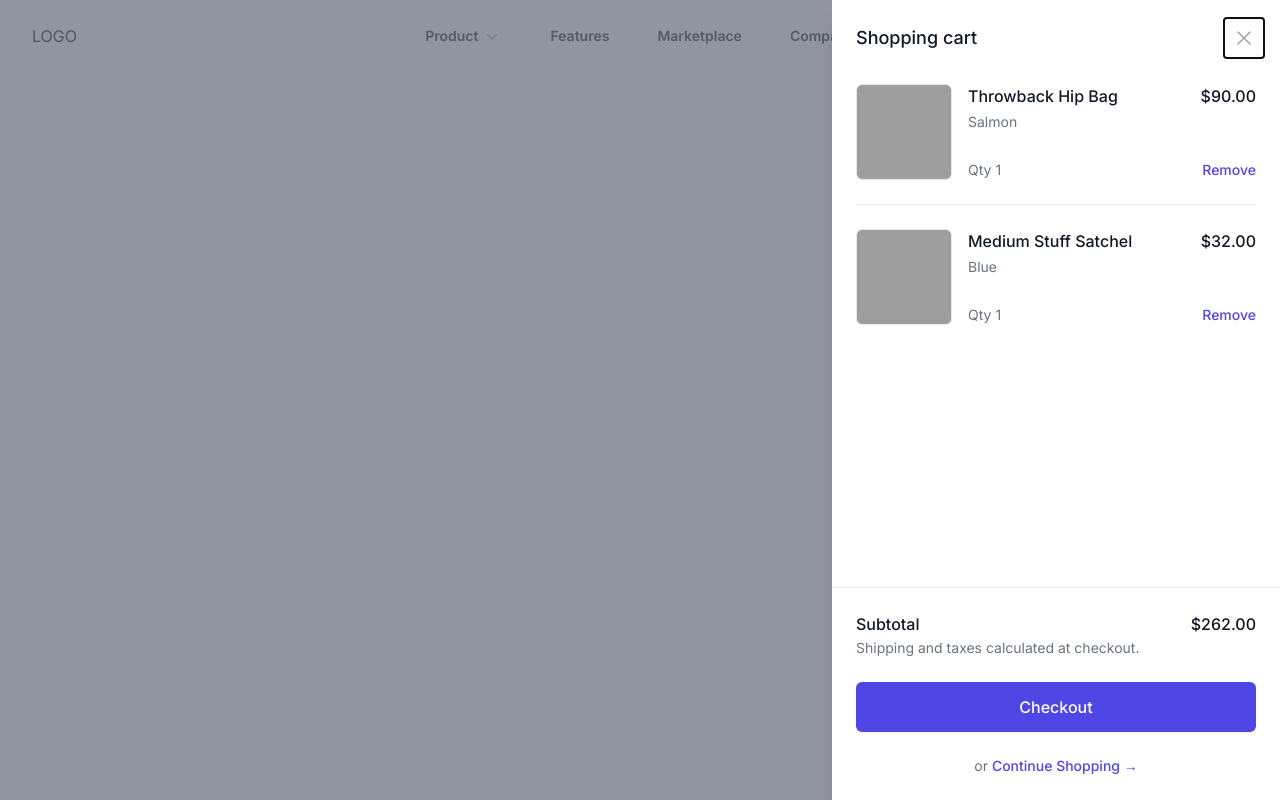
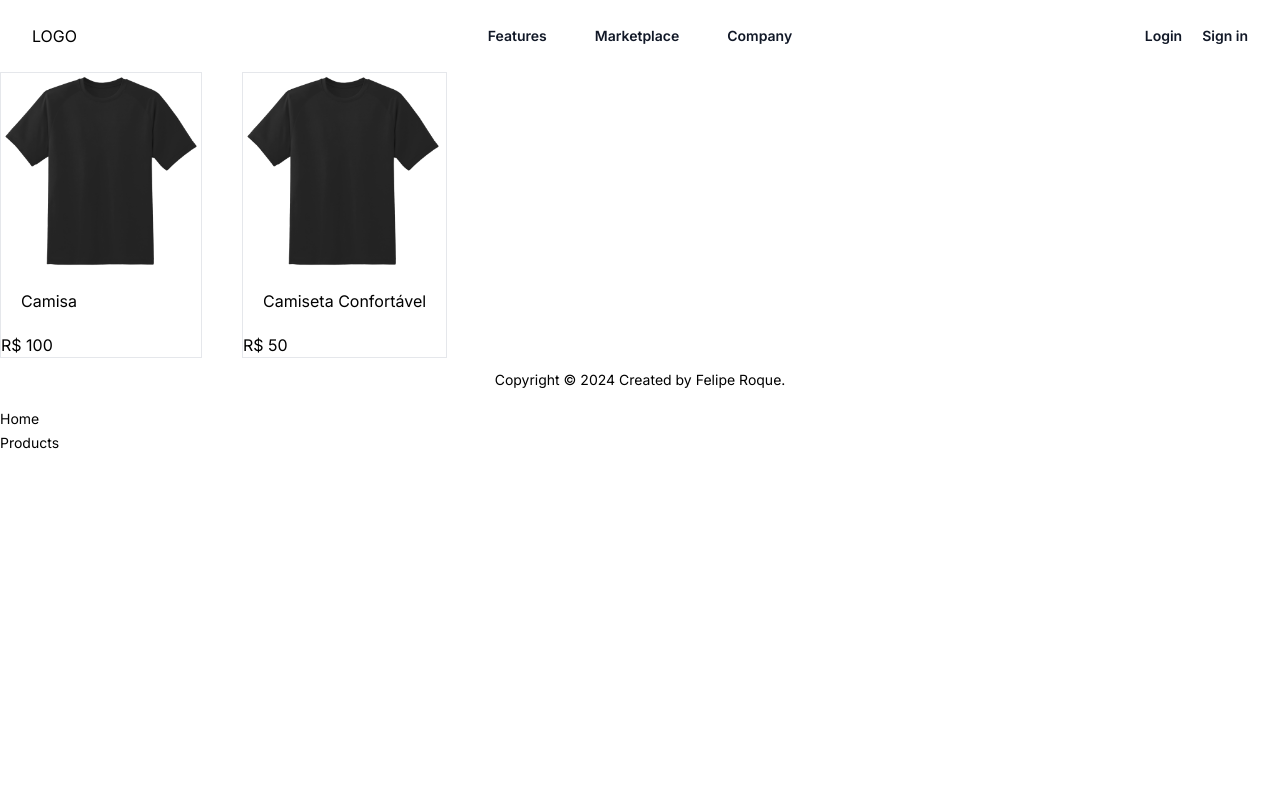
Before and after one commit to feliperaro/ecommerce-frontend, a Next.js app: page / in a window 1280 px wide. Built offline with nearby package versions, Linux system fonts and the light colour scheme; grey boxes are pictures that could not be loaded.

Commit message:
components added: ProductItem + Footer and Header modified

```diff
--- /dev/null
+++ b/src/app/components/Footer/index.tsx
@@ -0,0 +1,38 @@
+export default function Footer() {
+  const currentYear = new Date().getFullYear();
+  return (
+    <>
+      <footer className="footer pt-3  ">
+        <div className="row align-items-center justify-content-lg-between">
+          <div className="col-lg-6 mb-lg-0 mb-4">
+            <div className="copyright text-center text-sm text-muted text-lg-start">
+              {`Copyright © ${currentYear} Created by`}
+              <a
+                href="https://felipe-roque.netlify.app"
+                className="text-dark ms-1"
+                target="_blank"
+              >
+                Felipe Roque
+              </a>
+              .
+            </div>
+          </div>
+          <div className="col-lg-6">
+            <ul className="nav nav-footer justify-content-center justify-content-lg-end">
+              <li className="nav-item">
+                <a href="/home" className="nav-link text-sm text-muted">
+                  Home
+                </a>
+              </li>
+              <li className="nav-item">
+                <a href="/products" className="nav-link text-sm text-muted">
+                  Products
+                </a>
+              </li>
+            </ul>
+          </div>
+        </div>
+      </footer>
+    </>
+  );
+}
--- a/src/app/components/Header/index.tsx
+++ b/src/app/components/Header/index.tsx
@@ -1,59 +1,8 @@
 "use client";
 
-import { Fragment, useState } from "react";
-import { Dialog, Disclosure, Popover, Transition } from "@headlessui/react";
-import {
-  ArrowPathIcon,
-  Bars3Icon,
-  ChartPieIcon,
-  CursorArrowRaysIcon,
-  FingerPrintIcon,
-  SquaresPlusIcon,
-  XMarkIcon,
-} from "@heroicons/react/24/outline";
-import {
-  ChevronDownIcon,
-  PhoneIcon,
-  PlayCircleIcon,
-} from "@heroicons/react/20/solid";
-import Image from "next/image";
-
-const products = [
-  {
-    name: "Analytics",
-    description: "Get a better understanding of your traffic",
-    href: "#",
-    icon: ChartPieIcon,
-  },
-  {
-    name: "Engagement",
-    description: "Speak directly to your customers",
-    href: "#",
-    icon: CursorArrowRaysIcon,
-  },
-  {
-    name: "Security",
-    description: "Your customers’ data will be safe and secure",
-    href: "#",
-    icon: FingerPrintIcon,
-  },
-  {
-    name: "Integrations",
-    description: "Connect with third-party tools",
-    href: "#",
-    icon: SquaresPlusIcon,
-  },
-  {
-    name: "Automations",
-    description: "Build strategic funnels that will convert",
-    href: "#",
-    icon: ArrowPathIcon,
-  },
-];
-const callsToAction = [
-  { name: "Watch demo", href: "#", icon: PlayCircleIcon },
-  { name: "Contact sales", href: "#", icon: PhoneIcon },
-];
+import { useState } from "react";
+import { Dialog, Popover } from "@headlessui/react";
+import { Bars3Icon, XMarkIcon } from "@heroicons/react/24/outline";
 
 export default function Header() {
   const [mobileMenuOpen, setMobileMenuOpen] = useState(false);
@@ -64,12 +13,6 @@ export default function Header() {
         className="mx-auto flex max-w-7xl items-center justify-between p-6 lg:px-8"
         aria-label="Global"
       >
-        <div className="flex lg:flex-1">
-          <a href="#" className="-m-1.5 p-1.5">
-            <span className="sr-only">Your Company</span>
-            <span>LOGO</span>
-          </a>
-        </div>
         <div className="flex lg:hidden">
           <button
             type="button"
@@ -80,70 +23,13 @@ export default function Header() {
             <Bars3Icon className="h-6 w-6" aria-hidden="true" />
           </button>
         </div>
+        <div className="flex lg:flex-1">
+          <a href="#" className="-m-1.5 p-1.5">
+            <span className="sr-only">Your Company</span>
+            <span>LOGO</span>
+          </a>
+        </div>
         <Popover.Group className="hidden lg:flex lg:gap-x-12">
-          <Popover className="relative">
-            <Popover.Button className="flex items-center gap-x-1 text-sm font-semibold leading-6 text-gray-900">
-              Product
-              <ChevronDownIcon
-                className="h-5 w-5 flex-none text-gray-400"
-                aria-hidden="true"
-              />
-            </Popover.Button>
-
-            <Transition
-              as={Fragment}
-              enter="transition ease-out duration-200"
-              enterFrom="opacity-0 translate-y-1"
-              enterTo="opacity-100 translate-y-0"
-              leave="transition ease-in duration-150"
-              leaveFrom="opacity-100 translate-y-0"
-              leaveTo="opacity-0 translate-y-1"
-            >
-              <Popover.Panel className="absolute -left-8 top-full z-10 mt-3 w-screen max-w-md overflow-hidden rounded-3xl bg-white shadow-lg ring-1 ring-gray-900/5">
-                <div className="p-4">
-                  {products.map((item) => (
-                    <div
-                      key={item.name}
-                      className="group relative flex items-center gap-x-6 rounded-lg p-4 text-sm leading-6 hover:bg-gray-50"
-                    >
-                      <div className="flex h-11 w-11 flex-none items-center justify-center rounded-lg bg-gray-50 group-hover:bg-white">
-                        <item.icon
-                          className="h-6 w-6 text-gray-600 group-hover:text-indigo-600"
-                          aria-hidden="true"
-                        />
-                      </div>
-                      <div className="flex-auto">
-                        <a
-                          href={item.href}
-                          className="block font-semibold text-gray-900"
-                        >
-                          {item.name}
-                          <span className="absolute inset-0" />
-                        </a>
-                        <p className="mt-1 text-gray-600">{item.description}</p>
-                      </div>
-                    </div>
-                  ))}
-                </div>
-                <div className="grid grid-cols-2 divide-x divide-gray-900/5 bg-gray-50">
-                  {callsToAction.map((item) => (
-                    <a
-                      key={item.name}
-                      href={item.href}
-                      className="flex items-center justify-center gap-x-2.5 p-3 text-sm font-semibold leading-6 text-gray-900 hover:bg-gray-100"
-                    >
-                      <item.icon
-                        className="h-5 w-5 flex-none text-gray-400"
-                        aria-hidden="true"
-                      />
-                      {item.name}
-                    </a>
-                  ))}
-                </div>
-              </Popover.Panel>
-            </Transition>
-          </Popover>
-
           <a href="#" className="text-sm font-semibold leading-6 text-gray-900">
             Features
           </a>
@@ -154,9 +40,18 @@ export default function Header() {
             Company
           </a>
         </Popover.Group>
-        <div className="hidden lg:flex lg:flex-1 lg:justify-end">
-          <a href="#" className="text-sm font-semibold leading-6 text-gray-900">
-            Log in <span aria-hidden="true">&rarr;</span>
+        <div className="hidden lg:flex lg:flex-1 lg:justify-end gap-5">
+          <a
+            href="/login"
+            className="text-sm font-semibold leading-6 text-gray-900"
+          >
+            Login
+          </a>
+          <a
+            href="/sign-in"
+            className="text-sm font-semibold leading-6 text-gray-900"
+          >
+            Sign in
           </a>
         </div>
       </nav>
@@ -184,32 +79,6 @@ export default function Header() {
           <div className="mt-6 flow-root">
             <div className="-my-6 divide-y divide-gray-500/10">
               <div className="space-y-2 py-6">
-                <Disclosure as="div" className="-mx-3">
-                  {({ open }) => (
-                    <>
-                      <Disclosure.Button className="flex w-full items-center justify-between rounded-lg py-2 pl-3 pr-3.5 text-base font-semibold leading-7 text-gray-900 hover:bg-gray-50">
-                        Product
-                        <ChevronDownIcon
-                          //   className={classNames(open ? 'rotate-180' : '', 'h-5 w-5 flex-none')}
-                          className={open ? "rotate-180" : ""}
-                          aria-hidden="true"
-                        />
-                      </Disclosure.Button>
-                      <Disclosure.Panel className="mt-2 space-y-2">
-                        {[...products, ...callsToAction].map((item) => (
-                          <Disclosure.Button
-                            key={item.name}
-                            as="a"
-                            href={item.href}
-                            className="block rounded-lg py-2 pl-6 pr-3 text-sm font-semibold leading-7 text-gray-900 hover:bg-gray-50"
-                          >
-                            {item.name}
-                          </Disclosure.Button>
-                        ))}
-                      </Disclosure.Panel>
-                    </>
-                  )}
-                </Disclosure>
                 <a
                   href="#"
                   className="-mx-3 block rounded-lg px-3 py-2 text-base font-semibold leading-7 text-gray-900 hover:bg-gray-50"
@@ -231,10 +100,16 @@ export default function Header() {
               </div>
               <div className="py-6">
                 <a
-                  href="#"
+                  href="/login"
                   className="-mx-3 block rounded-lg px-3 py-2.5 text-base font-semibold leading-7 text-gray-900 hover:bg-gray-50"
                 >
                   Log in
+                </a>
+                <a
+                  href="/sign-in"
+                  className="-mx-3 block rounded-lg px-3 py-2.5 text-base font-semibold leading-7 text-gray-900 hover:bg-gray-50"
+                >
+                  Sign in
                 </a>
               </div>
             </div>
--- a/src/app/components/Menu/index.tsx
+++ /dev/null
@@ -1,40 +0,0 @@
-"use client";
-
-import React, { useState } from "react";
-
-const Menu = () => {
-  const [isOpen, setIsOpen] = useState<boolean>(false);
-
-  const toggleMenu = () => {
-    setIsOpen(!isOpen);
-  };
-
-  return (
-    <nav className="navigation" role="navigation">
-      <div id="menuToggle" onClick={toggleMenu}>
-        <input type="checkbox" />
-
-        <span></span>
-        <span></span>
-        <span></span>
-
-        <ul id="menu">
-          <a href="#">
-            <li>Home</li>
-          </a>
-          <a href="#">
-            <li>About</li>
-          </a>
-          <a href="#">
-            <li>Info</li>
-          </a>
-          <a href="#">
-            <li>Contact</li>
-          </a>
-        </ul>
-      </div>
-    </nav>
-  );
-};
-
-export default Menu;
--- /dev/null
+++ b/src/app/components/ProductItem/index.tsx
@@ -0,0 +1,31 @@
+import { Product } from "@/app/types/product";
+import Image from "next/image";
+import React, { MouseEventHandler } from "react";
+
+interface Props {
+  product: Product;
+  onClick?: MouseEventHandler | undefined;
+}
+
+function ProductItem(props: Props) {
+  const { product } = props;
+  return (
+    <div
+      className="h-auto w-auto border flex flex-col"
+      onClick={props.onClick}
+    >
+      <div className="flex align-middle">
+        <Image
+          alt={`image ${product.name}`}
+          src={product.imgSrc}
+          height={200}
+          width={200}
+        />
+      </div>
+      <div className="p-5 justify-center">{product.name}</div>
+      <div>{`R$ ${product.price}`}</div>
+    </div>
+  );
+}
+
+export default ProductItem;
--- a/src/app/components/product/index.tsx
+++ /dev/null
@@ -1,9 +0,0 @@
-import React from 'react'
-
-function ProductItem() {
-  return (
-    <div>ProductItem</div>
-  )
-}
-
-export default ProductItem
--- a/src/app/page.tsx
+++ b/src/app/page.tsx
@@ -1,14 +1,45 @@
+"use client";
+
 import Header from "./components/Header";
-import ShoppingCart from "./components/ShoppingCart";
+import ProductItem from "./components/ProductItem";
+import { Product } from "./types/product";
+
+import image from "../../public/images/black-tshirt.png";
+import Footer from "./components/Footer";
+
+const products: Array<Product> = [
+  {
+    id: 1,
+    name: "Camisa",
+    price: 100,
+    imgSrc: image,
+  },
+  {
+    id: 2,
+    name: "Camiseta Confortável",
+    price: 50,
+    imgSrc: image,
+  },
+];
 
 export default function Home() {
   return (
     <body>
       <Header />
       <main>
-        <ShoppingCart />
+        <div className="flex gap-10">
+          {products.map((product) => {
+            return (
+              <ProductItem
+                key={product.id}
+                product={product}
+                onClick={() => alert("click!")}
+              />
+            );
+          })}
+        </div>
       </main>
-      <footer></footer>
+      <Footer />
     </body>
   );
 }
--- /dev/null
+++ b/src/app/types/product.ts
@@ -0,0 +1,8 @@
+import { StaticImageData } from "next/image";
+
+export interface Product {
+  id: number;
+  name: string;
+  price: number | string;
+  imgSrc: StaticImageData;
+}
--- a/src/pages/product/index.tsx
+++ /dev/null
@@ -1,10 +0,0 @@
-import ProductItem from "@/app/components/Product";
-
-export default function Product() {
-  return (
-    <>
-      <h1>Product</h1>
-      <ProductItem />
-    </>
-  );
-}
--- /dev/null
+++ b/src/pages/products/index.tsx
@@ -0,0 +1,9 @@
+import ProductItem from "@/app/components/ProductItem";
+
+export default function Product() {
+  return (
+    <>
+      <h1>Our Products</h1>
+    </>
+  );
+}
```
Also changed, not shown: public/images/black-tshirt.png (added).
